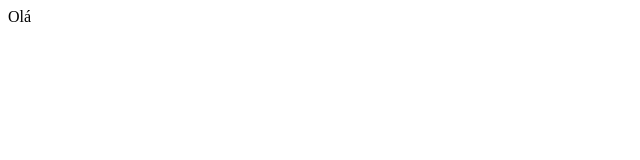
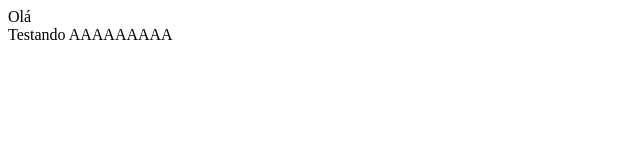
Before and after one commit to Vinicius-Hosokawa/Projeto-A3-Prelud, a plain HTML site: page index.html in a window 1280 px wide. Shown: the whole page, without its empty margins (0-640 px from the left). Drawn offline with Linux system fonts and the light colour scheme.

Commit message:
Testando 2

```diff
--- a/index.html
+++ b/index.html
@@ -1,4 +1,6 @@
 <!DOCTYPE html>
 <head>
     <div>Olá</div>
+    <div2>Testando</div2>
+    <div3>AAAAAAAAA</div3>
 </head>
```
